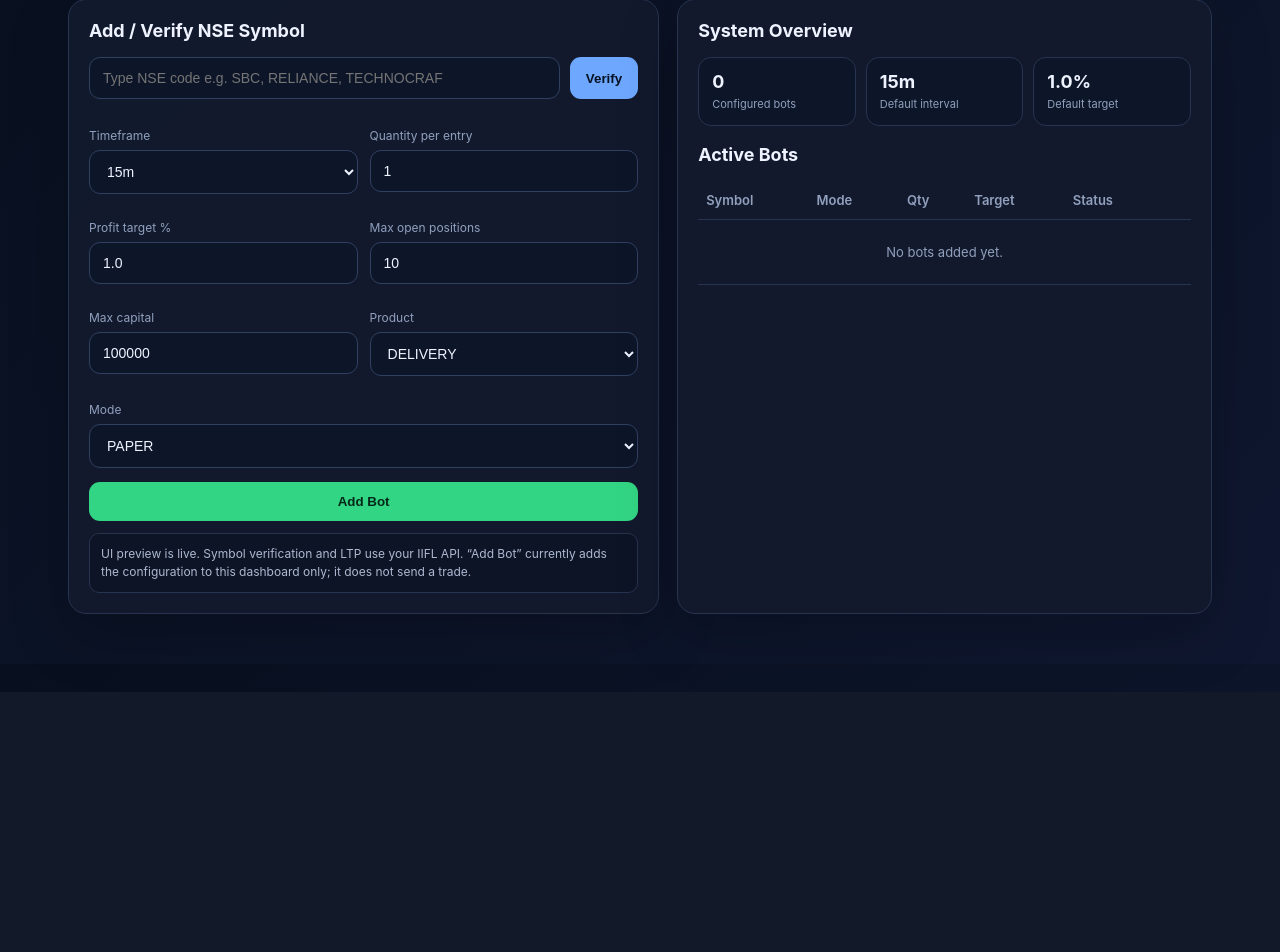
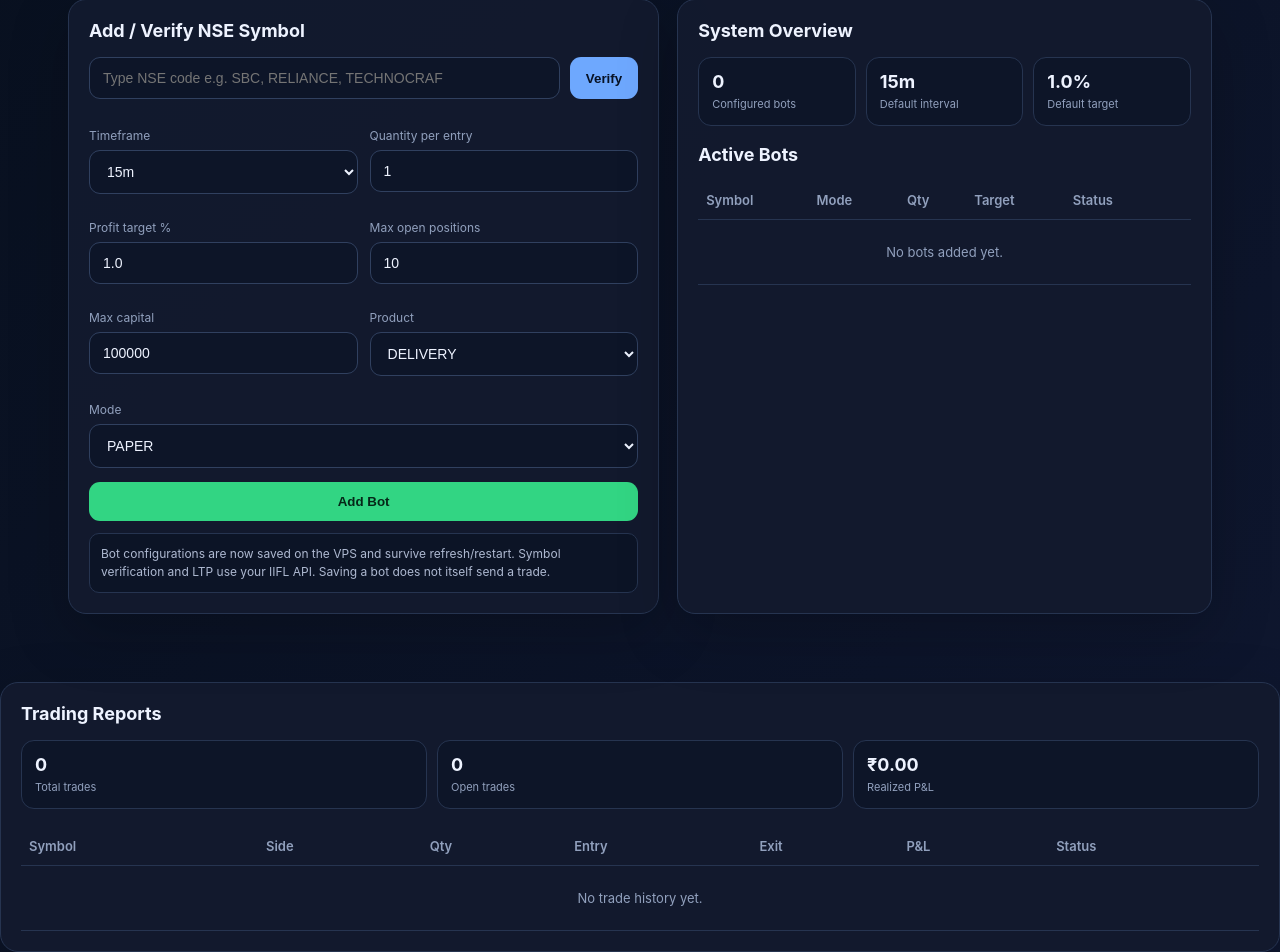
Before and after one commit to doshihiren/iifl-trading, a Flask app: template templates/dashboard.html in a window 1280 px wide. Shown: the part 108-1060 px from the top of the page. Before the commit the page ends 722 px from the top, so only its background shows below. Run offline with Flask 3, Linux system fonts and the light colour scheme; the template is opened without the code that fills it, so the values that code supplies are empty.

Commit message:
Persist dashboard bots across refresh and show trade reports

```diff
--- a/templates/dashboard.html
+++ b/templates/dashboard.html
@@ -58,7 +58,7 @@
       </div>
 
       <button class="start" style="width:100%" onclick="addBot()">Add Bot</button>
-      <div class="notice" style="margin-top:12px">UI preview is live. Symbol verification and LTP use your IIFL API. “Add Bot” currently adds the configuration to this dashboard only; it does not send a trade.</div>
+      <div class="notice" style="margin-top:12px">Bot configurations are now saved on the VPS and survive refresh/restart. Symbol verification and LTP use your IIFL API. Saving a bot does not itself send a trade.</div>
     </div>
 
     <div class="card">
@@ -76,6 +76,21 @@
         </table>
       </div>
     </div>
+  </div>
+</div>
+
+<div class="card" style="margin-top:18px">
+  <h2>Trading Reports</h2>
+  <div class="stats">
+    <div class="stat"><b id="tradeCount">0</b><span>Total trades</span></div>
+    <div class="stat"><b id="openTrades">0</b><span>Open trades</span></div>
+    <div class="stat"><b id="realizedPnl">₹0.00</b><span>Realized P&amp;L</span></div>
+  </div>
+  <div style="overflow:auto">
+    <table>
+      <thead><tr><th>Symbol</th><th>Side</th><th>Qty</th><th>Entry</th><th>Exit</th><th>P&amp;L</th><th>Status</th></tr></thead>
+      <tbody id="tradeRows"><tr><td colspan="7" class="empty">No trade history yet.</td></tr></tbody>
+    </table>
   </div>
 </div>
 
@@ -106,25 +121,59 @@ async function verifySymbol(){
   }catch(e){status.textContent=e.message || 'Verification failed.'}
 }
 
-function addBot(){
+async function loadBots(){
+  try{
+    const r=await fetch('/iifl/api/bots');
+    const data=await r.json();
+    bots=(data.result || []);
+    renderBots();
+  }catch(e){
+    document.getElementById('status').textContent='Could not load saved bots.';
+  }
+}
+
+async function addBot(){
   const status=document.getElementById('status');
   if(!verified){status.textContent='Verify a symbol first.';return}
+
   const bot={
     symbol:verified.symbol,
     mode:document.getElementById('mode').value,
-    qty:document.getElementById('qty').value,
-    target:document.getElementById('target').value,
+    qty:Number(document.getElementById('qty').value),
+    target:Number(document.getElementById('target').value),
     timeframe:document.getElementById('timeframe').value,
     product:document.getElementById('product').value,
-    maxpos:document.getElementById('maxpos').value,
-    capital:document.getElementById('capital').value
+    maxpos:Number(document.getElementById('maxpos').value),
+    capital:Number(document.getElementById('capital').value)
   };
-  bots = bots.filter(b=>b.symbol!==bot.symbol);
-  bots.push(bot); renderBots();
-  status.textContent=bot.symbol+' added to dashboard preview.';
+
+  status.textContent='Saving bot…';
+  try{
+    const r=await fetch('/iifl/api/bots',{
+      method:'POST',
+      headers:{'Content-Type':'application/json'},
+      body:JSON.stringify(bot)
+    });
+    const data=await r.json();
+    if(!r.ok) throw new Error(data.message || 'Could not save bot');
+    status.textContent=bot.symbol+' saved successfully.';
+    await loadBots();
+  }catch(e){
+    status.textContent=e.message || 'Could not save bot.';
+  }
 }
 
-function removeBot(symbol){bots=bots.filter(b=>b.symbol!==symbol);renderBots()}
+async function removeBot(symbol){
+  if(!confirm('Remove '+symbol+' bot configuration?')) return;
+  try{
+    const r=await fetch('/iifl/api/bots/'+encodeURIComponent(symbol),{method:'DELETE'});
+    const data=await r.json();
+    if(!r.ok) throw new Error(data.message || 'Could not remove bot');
+    await loadBots();
+  }catch(e){
+    document.getElementById('status').textContent=e.message || 'Could not remove bot.';
+  }
+}
 
 function renderBots(){
   const tbody=document.getElementById('bots'); tbody.innerHTML='';
@@ -133,12 +182,46 @@ function renderBots(){
     const tr=document.createElement('tr');
     tr.innerHTML='<td><b>'+b.symbol+'</b><div class="meta">'+b.timeframe+' • '+b.product+'</div></td>'+
       '<td><span class="pill '+(b.mode==='PAPER'?'paper':'')+'">'+b.mode+'</span></td>'+
-      '<td>'+b.qty+'</td><td>'+b.target+'%</td><td><span class="pill">READY</span></td>'+
+      '<td>'+b.qty+'</td><td>'+b.target+'%</td><td><span class="pill">'+(b.status || 'READY')+'</span></td>'+
       '<td><button class="danger" onclick="removeBot(\''+b.symbol+'\')">Remove</button></td>';
     tbody.appendChild(tr);
   });
   document.getElementById('botCount').textContent=bots.length;
 }
+
+async function loadReports(){
+  try{
+    const r=await fetch('/iifl/api/reports/summary');
+    const data=await r.json();
+    const s=data.result || {};
+    document.getElementById('tradeCount').textContent=s.trade_count || 0;
+    document.getElementById('openTrades').textContent=s.open_trades || 0;
+    document.getElementById('realizedPnl').textContent='₹'+Number(s.realized_pnl || 0).toFixed(2);
+
+    const tbody=document.getElementById('tradeRows');
+    const trades=s.trades || [];
+    tbody.innerHTML='';
+    if(!trades.length){
+      tbody.innerHTML='<tr><td colspan="7" class="empty">No trade history yet.</td></tr>';
+      return;
+    }
+    trades.slice().reverse().forEach(t=>{
+      const tr=document.createElement('tr');
+      tr.innerHTML='<td>'+String(t.symbol || '-')+'</td>'+
+        '<td>'+String(t.side || '-')+'</td>'+
+        '<td>'+String(t.quantity || t.qty || '-')+'</td>'+
+        '<td>'+String(t.entry_price ?? '-')+'</td>'+
+        '<td>'+String(t.exit_price ?? '-')+'</td>'+
+        '<td>'+String(t.pnl ?? '-')+'</td>'+
+        '<td>'+String(t.status || '-')+'</td>';
+      tbody.appendChild(tr);
+    });
+  }catch(e){}
+}
+
+loadBots();
+loadReports();
+setInterval(loadReports, 15000);
 </script>
 </body>
 </html>
```
